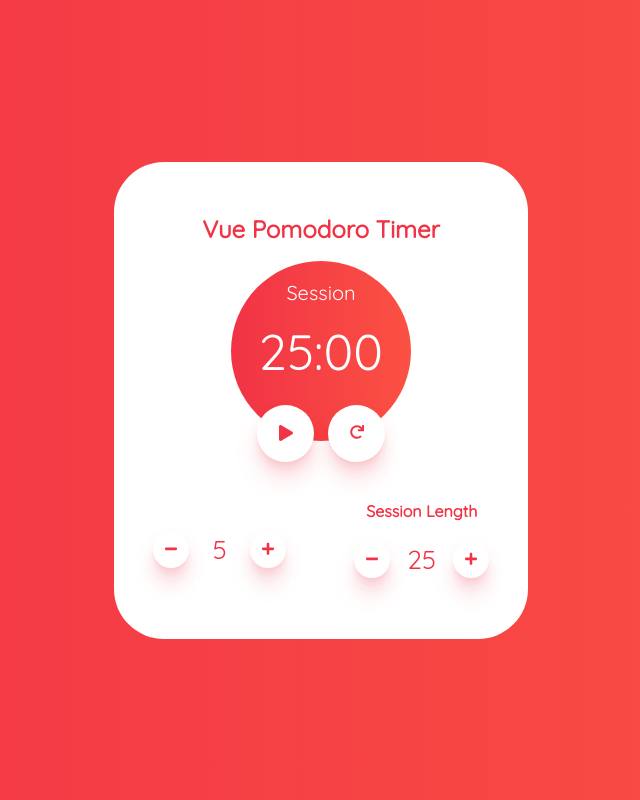
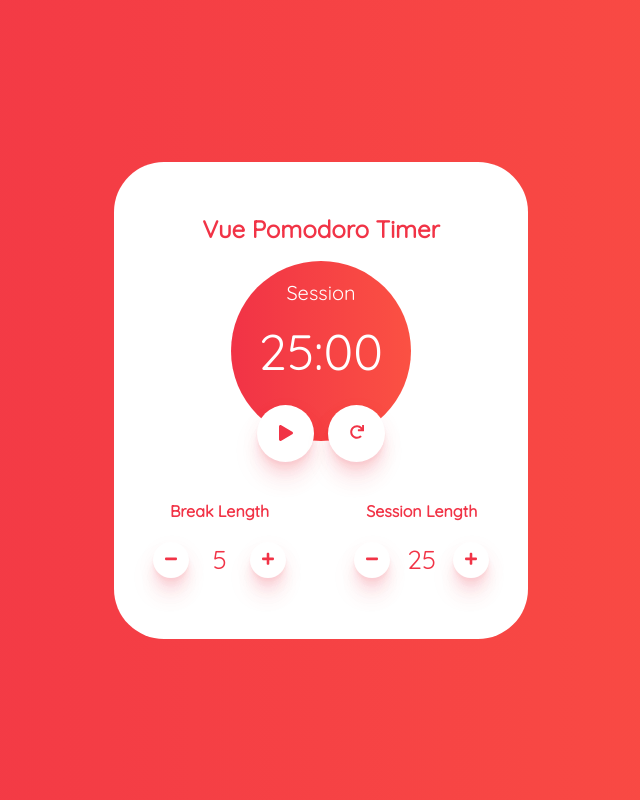
Before and after one commit to hlgkb/vue-pomodoro-timer, a Nuxt app: page / in a window 1280 px wide. Shown: the whole page, without its empty margins (319-959 px from the left). Built offline with nearby package versions, Linux system fonts and the light colour scheme.

Commit message:
Add missing break length label

```diff
--- a/components/PomodoroTimer.vue
+++ b/components/PomodoroTimer.vue
@@ -28,7 +28,9 @@
       </TimerButton>
     </div>
     <div class="timer__session-controls">
-      <SessionControls v-model="breakLength" />
+      <SessionControls v-model="breakLength">
+        Break Length
+      </SessionControls>
       <SessionControls v-model="sessionLength">
         Session Length
       </SessionControls>
```
